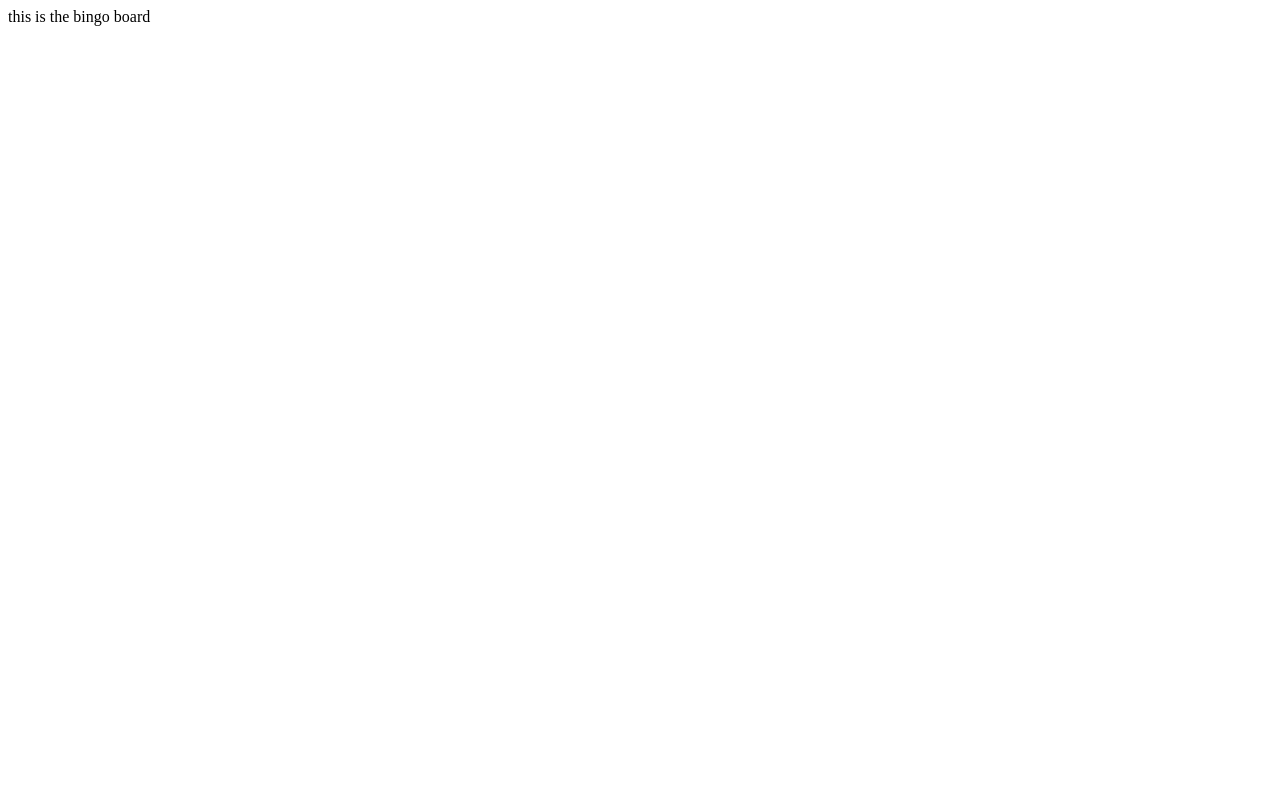
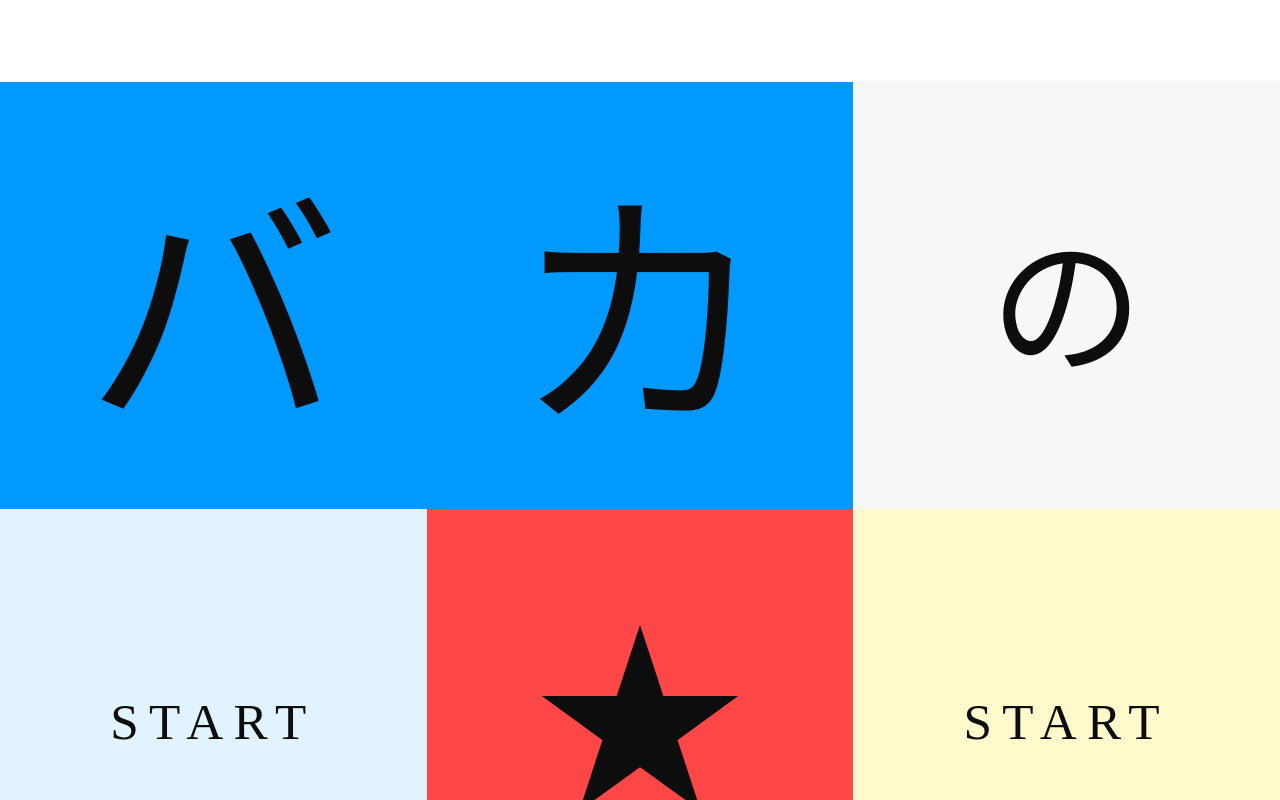
Before and after one commit to eli-crow/baka-no-bingo, a Vue app: page / in a window 1280 px wide. Shown: the top 800 px of the page. Built offline with nearby package versions, Linux system fonts and the light colour scheme.

Commit message:
Acceptable implementation

```diff
--- a/src/App.vue
+++ b/src/App.vue
@@ -11,5 +11,42 @@ export default {
 </script>
 
 <style>
+  :root {
+    --color-theme-gray: hsl(0, 0%, 67%);
+    --color-theme-gray-light: hsl(0, 0%, 97%);
+    --color-theme-blue: hsl(204, 100%, 50%);
+    --color-theme-blue-light: hsl(204, 100%, 94%);
+    --color-theme-red: hsl(0, 100%, 64%);
+    --color-theme-green: hsl(146, 97%, 35%);
+    --color-theme-yellow: hsl(54, 100%, 50%);
+    --color-theme-yellow-light: hsl(54, 100%, 90%);
 
+    --color-text-dark: hsl(0, 0%, 5%);
+    --color-text-default: hsl(0, 0%, 13%);
+
+    --font-family-hiragino: "ヒラギノ角ゴ Pro W3", "Hiragino Kaku Gothic Pro",Osaka, "メイリオ", Meiryo, "ＭＳ Ｐゴシック", "MS PGothic", sans-serif;
+    --font-family-hiragino-bold: "Hiragino Kaku Gothic StdN", Osaka, "メイリオ", Meiryo, "ＭＳ Ｐゴシック", "MS PGothic", sans-serif;
+    --font-title: var(--font-family-hiragino-bold);
+
+    --line-groove: solid 2px hsl(0, 0%, 98%);
+  }
+
+  *,
+  *::before,
+  *::after {
+    box-sizing: border-box;
+  }
+
+  html {
+    margin: 0;
+    padding: 0;
+    height: 100%;
+  }
+  body {
+    margin: 0;
+    padding: 0;
+    min-height: 100%;
+    font-family: "ヒラギノ角ゴ Pro W3", "Hiragino Kaku Gothic Pro",Osaka, "メイリオ", Meiryo, "ＭＳ Ｐゴシック", "MS PGothic", sans-serif;
+    color: var(--color-text-default);
+  }
 </style>
--- a/src/components/BingoBoard3.vue
+++ b/src/components/BingoBoard3.vue
@@ -1,6 +1,12 @@
 <template>
 	<div class="BingoBoard3">
-		this is the bingo board
+		<div :class="{cell: true, '-selected': cell.selected}"
+		     v-for="(cell, i) in virtualCells"
+		     :key="'cell' + i"
+		     @click="toggleCell(cell, i)">
+			<span v-if="i === 4" class="icon">★</span>
+			<span v-else class="text">{{ cell.text }}</span>
+		</div>
 	</div>
 </template>
 
@@ -9,9 +15,44 @@
 <script>
 export default {
 	name: 'BingoBoard3',
+	computed: {
+		virtualCells () {
+			const result = this.cells.slice()
+			result[4].selected = true
+			return result
+		},
+		isWinner () {
+			const c = this.virtualCells.map(({selected}) => selected)
+			return c[0] && c[1] && c[2]
+			    || c[0] && c[4] && c[8]
+			    || c[0] && c[3] && c[6]
+			    || c[1] && c[4] && c[7]
+			    || c[2] && c[5] && c[8]
+			    || c[3] && c[4] && c[5]
+			    || c[6] && c[7] && c[8]
+			    || c[2] && c[4] && c[6]
+		}
+	},
 	props: {
-
-	}
+		cells: Array,
+		enabled: {
+			type: Boolean,
+			default: true,
+		},
+	},
+	watch: {
+		isWinner (newValue) {
+			if (newValue) {
+				this.$emit('win')
+			}
+		}
+	},
+	methods: {
+		toggleCell(cell, i) {
+			if (!this.enabled || i === 4) return
+			cell.selected = !cell.selected
+		}
+	},
 }
 </script>
 
@@ -19,6 +60,34 @@ export default {
 
 <style scoped>
 .BingoBoard3 {
+	display: grid;
+	grid-template-columns: 1fr 1fr 1fr;
+	grid-template-rows: repeat(3, 33.33333vw);
+	overflow: hidden;
+	border-top: var(--line-groove);
+	border-bottom: var(--line-groove);
+}
 
+.cell {
+	display: flex;
+	justify-content: center;
+	align-items: center;
+	text-align: center;
+	padding: 8px;
+	border-bottom: var(--line-groove);
+	border-right: var(--line-groove);
+	margin-bottom: -2px;
+	margin-right: -2px;
+	font-size: 3.25vw;
+}
+.cell.-selected {
+	background-color: var(--color-theme-blue);
+}
+.cell.-selected:nth-child(5) {
+	background-color: var(--color-theme-red);
+}
+
+.icon {
+	font-size: 4rem;
 }
 </style>
--- /dev/null
+++ b/src/pages/GamePage.vue
@@ -0,0 +1,193 @@
+<template>
+	<div class="GamePage">
+		<header class="header">
+			<router-link class="back" to="/"><span></span></router-link>
+			<div class="title">Anime Tropes</div>
+		</header>
+		<BingoBoard3 class="board"
+		             :cells="cells"
+				 :enabled="boardAccepted"
+				 @win="win"/>
+		<transition name="action">
+			<div class="action"
+			     v-if="!boardAccepted">
+				<div class="action-title">選ぶ&nbsp;&nbsp;Pick a Board</div>
+				<div class="button-group">
+					<div class="button -red" @click="newBoard"><span class="button-icon"></span> New</div>
+					<div class="button -blue" @click="shuffleBoard"><span class="button-icon"></span> Shuffle</div>
+					<div class="button -green" @click="acceptBoard"><span class="button-icon"></span> Accept</div>
+				</div>
+			</div>
+			<div class="score"
+			     v-else>
+			     <div class="score-title"><span class="score-title-japanese">得点</span> Score</div>
+			     <div class="score-count">{{ score }} Board{{ score === 0 || score > 1 ? "s" : ''}}</div>
+			</div>
+		</transition>
+	</div>
+</template>
+
+
+
+<script>
+import * as Lodash from 'lodash'
+import BingoBoard3 from '@/components/BingoBoard3'
+
+const TROPES = [
+	"Female dies for male backstory",
+	"Laying on back with legs up, twitching",
+	"Male accidentally gropes female",
+	"Unneccesary grunting",
+	"Echoey aside where character explains exactly how they are feeling",
+	"Interruption with awkward pause",
+	"A masked villain is revealed",
+	"Studious main character wistfully stares out the window",
+	"75%+ of females have unusually large breasts",
+	"Villain is brother/father of main character",
+	"Surpassing limits of strength when friends cheer them on",
+	"Shouting and flexing to power up",
+	"Camera pans across a buffet of food. Characters audibly gasp",
+	"Geometric patterns when a character is casting magic",
+	"Female is introduced with a camera pan from feet to head",
+	"Male deliberately keeps important info from female to protect them",
+	"Main character has big, brightly colored hair to distinguish them from background characters",
+	"Character is odd-eyed, or has special eye pattern / color",
+	"Blood spurts from nose profusely",
+	"Something is called Kawaii",
+	"Someone says Senpai",
+	"Someone is secretly into senpai but acts mean to them",
+	"Someone says BAKA",
+	"Someone goes into Chibi form",
+	"Character explains something obvious or recent to the audience",
+	"Glasses sheen when a character pushes them back into place",
+]
+
+export default {
+	name: 'GamePage',
+	components : {
+		BingoBoard3
+	},
+	data () {
+		return {
+			boardAccepted: false,
+			score: 0,
+			cells: Lodash.sampleSize(TROPES, 9).map(trope => ({text: trope, selected: false}) ),
+		}
+	},
+	methods: {
+		newBoard () {
+			this.cells = Lodash.sampleSize(TROPES, 9).map(trope => ({text: trope, selected: false}) )
+		},
+		shuffleBoard () {
+			const c = this.cells.slice()
+			const temp = c[0]
+			c[0] = c[3]
+			c[3] = c[6]
+			c[6] = c[7]
+			c[7] = c[8]
+			c[8] = c[5]
+			c[5] = c[2]
+			c[2] = c[1]
+			c[1] = temp
+			this.cells = c //bump reactive
+		},
+		acceptBoard () {
+			this.boardAccepted = true
+		},
+		win () {
+			this.score = this.score + 1
+			this.boardAccepted = false
+			this.newBoard()
+		}
+	}
+}
+</script>
+
+
+
+<style scoped>
+.GamePage {
+}
+
+.header {
+	display: flex;
+	align-items: center;
+	padding: 12px 16px;
+	height: 5rem;
+	background: white;
+	box-shadow: 0 8px 0 0 rgba(0, 0, 0, 0.048);
+	position: relative;
+	z-index: 1;
+}
+.back {
+	flex: 0 0 2.25rem;
+	width: 2.25rem;
+	height: 2.25rem;
+	margin-right: 0.75rem;
+	border-radius: 99999px;
+	background-color: var(--color-theme-gray);
+	color: white;
+}
+.title {
+	flex: 1 1 auto;
+	font-family: "Hiragino Kaku Gothic StdN";
+	font-size: 1.25rem;
+}
+
+.score {
+	text-align: center;
+	height: 33.333333vw;
+	display: flex;
+	align-content: center;
+	justify-content: center;
+	flex-direction: column;
+}
+.score-title {
+	margin-bottom: 0.5rem;
+}
+.score-title-japanese {
+	font-family: "Hiragino Kaku Gothic StdN";
+}
+.score-count {
+	font-family: "Hiragino Kaku Gothic StdN";
+	font-size: 1.5rem;
+}
+
+.action-title {
+	font-family: "Hiragino Kaku Gothic StdN";
+	background: var(--color-theme-blue);
+	color: white;
+	height: 3rem;
+	display: flex;
+	align-items: center;
+	padding-left: 16px;
+	padding-right: 16px;
+	font-size: 1.25rem;
+}
+
+.button-group {
+	display: flex;
+}
+.button {
+	height: 33.33333vw;
+	flex: 1 0 0;
+	display: flex;
+	flex-direction: column;
+	align-items: center;
+	justify-content: center;
+	--color: green;
+	color: var(--color);
+	font-family: "Hiragino Kaku Gothic StdN";
+}
+.button.-red { --color: var(--color-theme-red) }
+.button.-blue { --color: var(--color-theme-blue) }
+.button.-green { --color: var(--color-theme-green) }
+.button-icon {
+	width: 2.5rem;
+	height: 2.5rem;
+	margin-bottom: 0.5rem;
+	background-color: var(--color);
+	border-radius: 99999px;
+	color: white;
+}
+</style>
--- a/src/pages/MainPage.vue
+++ b/src/pages/MainPage.vue
@@ -1,20 +1,29 @@
 <template>
 	<div class="MainPage">
-		<BingoBoard3/>
+		<div class="cell-group">
+			<div class="cell -blue">バ</div>
+			<div class="cell -blue">カ</div>
+			<div class="cell -small -gray-light">の</div>
+			<router-link to="/game" class="cell -text -blue-light">Start</router-link>
+			<div class="cell -star -red">★</div>
+			<router-link to="/game" class="cell -text -yellow-light">Start</router-link>
+			<div class="cell -yellow">ビ</div>
+			<div class="cell -yellow">ン</div>
+			<div class="cell -yellow">ゴ</div>
+		</div>
 	</div>
 </template>
 
 
 
 <script>
-import BingoBoard3 from '@/components/BingoBoard3'
 export default {
 	name: 'MainPage',
 	components: {
-		BingoBoard3
 	},
-	props: {
-
+	data () {
+		return {
+		}
 	}
 }
 </script>
@@ -23,6 +32,60 @@ export default {
 
 <style scoped>
 .MainPage {
+	padding-top: 5rem;
+}
 
+.cell-group {
+	display: grid;
+	grid-template-columns: 1fr 1fr 1fr;
+	grid-template-rows: repeat(3, 33.33333vw);
+	overflow: hidden;
+	border-top: var(--line-groove);
+	border-bottom: var(--line-groove);
+}
+
+.cell {
+	display: flex;
+	justify-content: center;
+	align-items: center;
+	text-align: center;
+	padding: 8px;
+	border-bottom: var(--line-groove);
+	border-right: var(--line-groove);
+	margin-bottom: -2px;
+	margin-right: -2px;
+	font-size: 20vw;
+	font-family: "Hiragino Kaku Gothic StdN";
+	color: var(--color-text-dark);
+	text-decoration: inherit;
+}
+.cell.-small {
+	font-size: 12vw;
+}
+.cell.-text {
+	font-size: 4vw;
+	text-transform: uppercase;
+	letter-spacing: 0.2em;
+}
+.cell.-blue {
+	background-color: var(--color-theme-blue);
+}
+.cell.-green {
+	background-color: var(--color-theme-green);
+}
+.cell.-red {
+	background-color: var(--color-theme-red);
+}
+.cell.-yellow {
+	background-color: var(--color-theme-yellow);
+}
+.cell.-gray-light {
+	background-color: var(--color-theme-gray-light);
+}
+.cell.-blue-light {
+	background-color: var(--color-theme-blue-light);
+}
+.cell.-yellow-light {
+	background-color: var(--color-theme-yellow-light);
 }
 </style>
--- a/src/router/index.js
+++ b/src/router/index.js
@@ -1,15 +1,22 @@
 import Vue from 'vue'
 import Router from 'vue-router'
 import MainPage from '@/pages/MainPage'
+import GamePage from '@/pages/GamePage'
 
 Vue.use(Router)
 
 export default new Router({
+  mode: 'history',
   routes: [
     {
       path: '/',
       name: 'Home',
-      component: MainPage
+      component: MainPage,
+    },
+    {
+      path: '/game',
+      name: 'Game',
+      component: GamePage,
     }
   ]
 })
```
Also changed, not shown: 1 other file (tests, documents, lock files or other folders).
